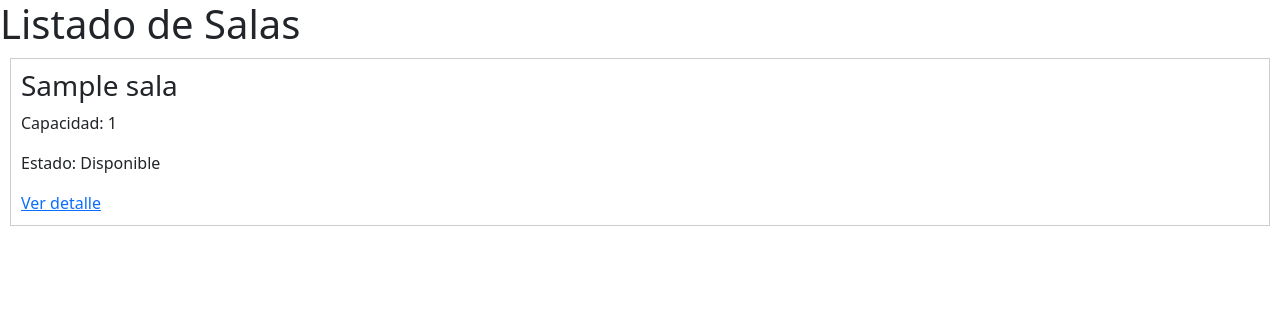
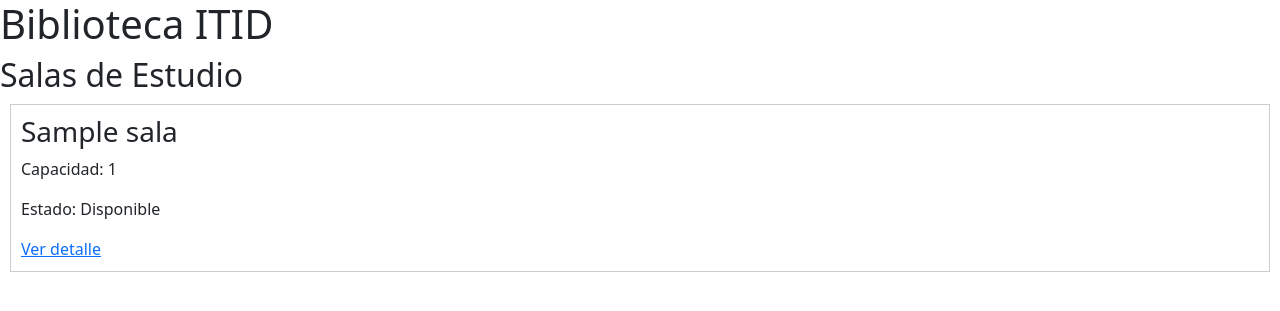
Before and after one commit to Bazzparra2002/eva3-backend, a Django app: page / in a window 1280 px wide. Shown: the top 311 px of the page. Run offline with Django 5.2, Linux system fonts and the light colour scheme; tables that the repository leaves empty hold one stand-in row (values such as "Sample post").

Commit message:
segundo commit

```diff
--- a/App/templates/inicio.html
+++ b/App/templates/inicio.html
@@ -7,7 +7,8 @@
 </head>
 <body>
     <script src="https://cdn.jsdelivr.net/npm/bootstrap@5.3.8/dist/js/bootstrap.bundle.min.js" integrity="sha384-FKyoEForCGlyvwx9Hj09JcYn3nv7wiPVlz7YYwJrWVcXK/BmnVDxM+D2scQbITxI" crossorigin="anonymous"></script>
-    <h1>Listado de Salas</h1>
+    <h1>Biblioteca ITID </h1>
+    <h2>Salas de Estudio </h2>
 
     {% for sala in salas %}
     <div style="border:1px solid #ccc; padding:10px; margin:10px;">
```
